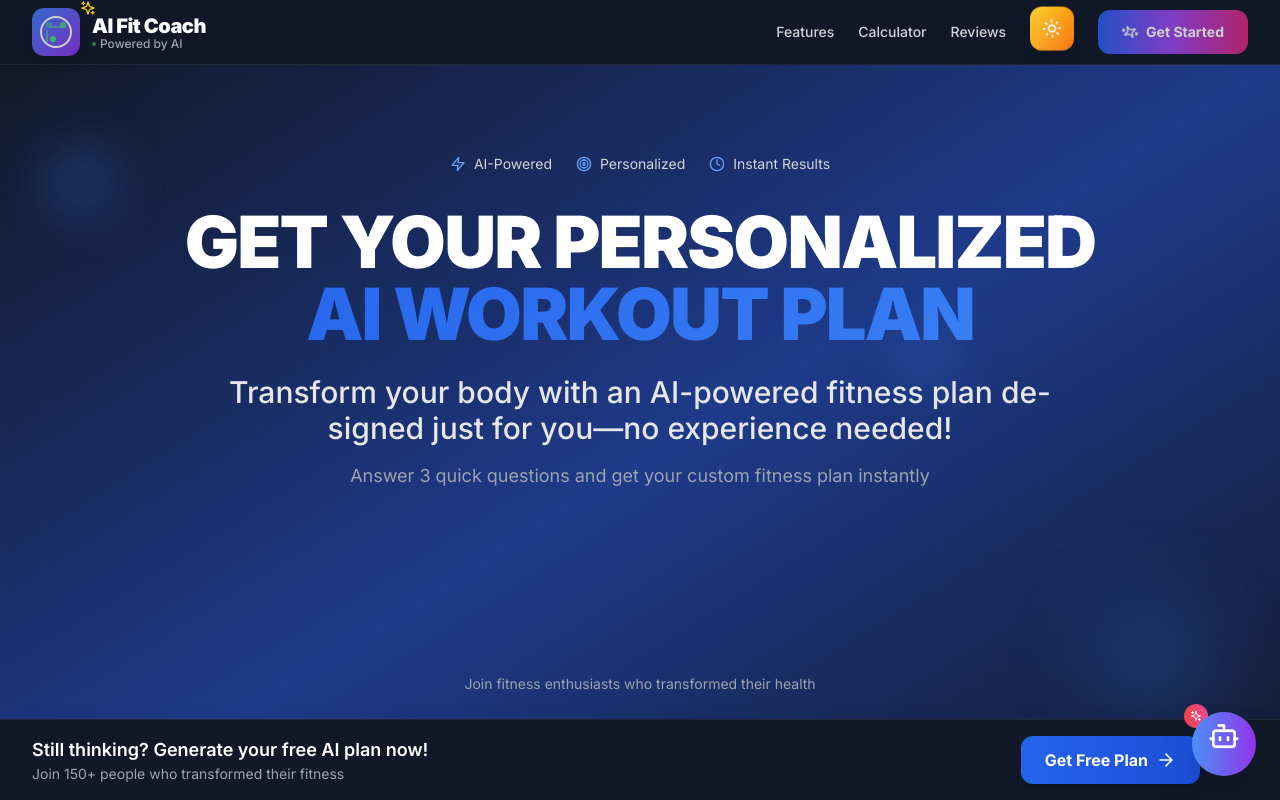
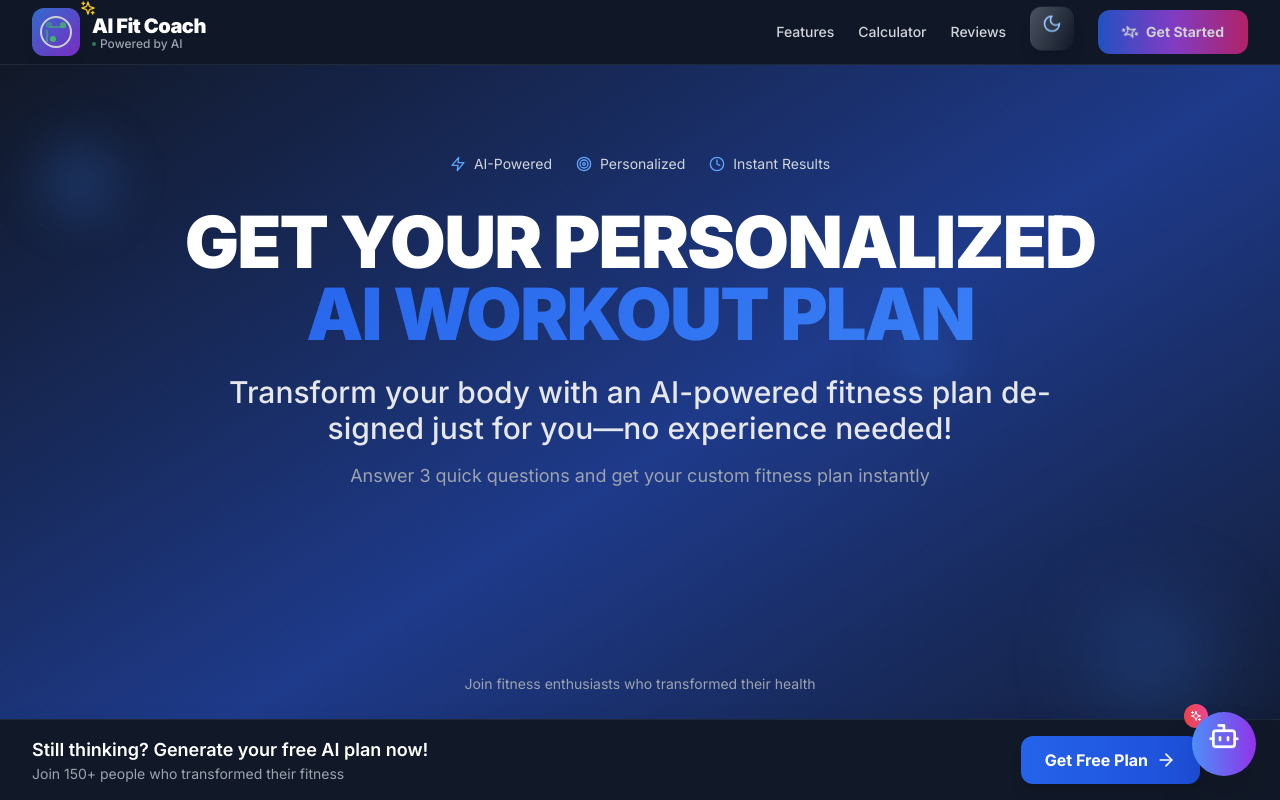
Before and after one commit to davorjoleski/Ai-fitness, a React (Vite) app: page / in a window 1280 px wide. Shown: the top 800 px of the page. Built offline with nearby package versions, Linux system fonts and the light colour scheme.

Commit message:
Fix Dark Mode Toggle Icons

```diff
--- a/src/components/Header.tsx
+++ b/src/components/Header.tsx
@@ -79,13 +79,13 @@ export default function Header({ isDarkMode, toggleDarkMode }: HeaderProps) {
               </a>
             </nav>
 
-            {/* Enhanced Dark Mode Toggle */}
+            {/* Fixed Dark Mode Toggle - Moon for Dark Mode, Sun for Light Mode */}
             <button
               onClick={toggleDarkMode}
               className={`p-3 rounded-xl transition-all duration-300 transform hover:scale-110 animate-bounce-subtle relative overflow-hidden ${
                 isDarkMode
-                  ? 'bg-gradient-to-br from-yellow-400 to-orange-500 text-white shadow-lg'
-                  : 'bg-gradient-to-br from-gray-700 to-gray-900 text-yellow-400 shadow-lg'
+                  ? 'bg-gradient-to-br from-gray-700 to-gray-900 text-blue-300 shadow-lg'
+                  : 'bg-gradient-to-br from-yellow-400 to-orange-500 text-white shadow-lg'
               }`}
               aria-label="Toggle dark mode"
             >
@@ -94,9 +94,9 @@ export default function Header({ isDarkMode, toggleDarkMode }: HeaderProps) {
 
               <div className="relative z-10">
                 {isDarkMode ? (
+                  <Moon className="w-5 h-5 animate-bounce" />
+                ) : (
                   <Sun className="w-5 h-5 animate-spin-slow" />
-                ) : (
-                  <Moon className="w-5 h-5 animate-bounce" />
                 )}
               </div>
             </button>
```
